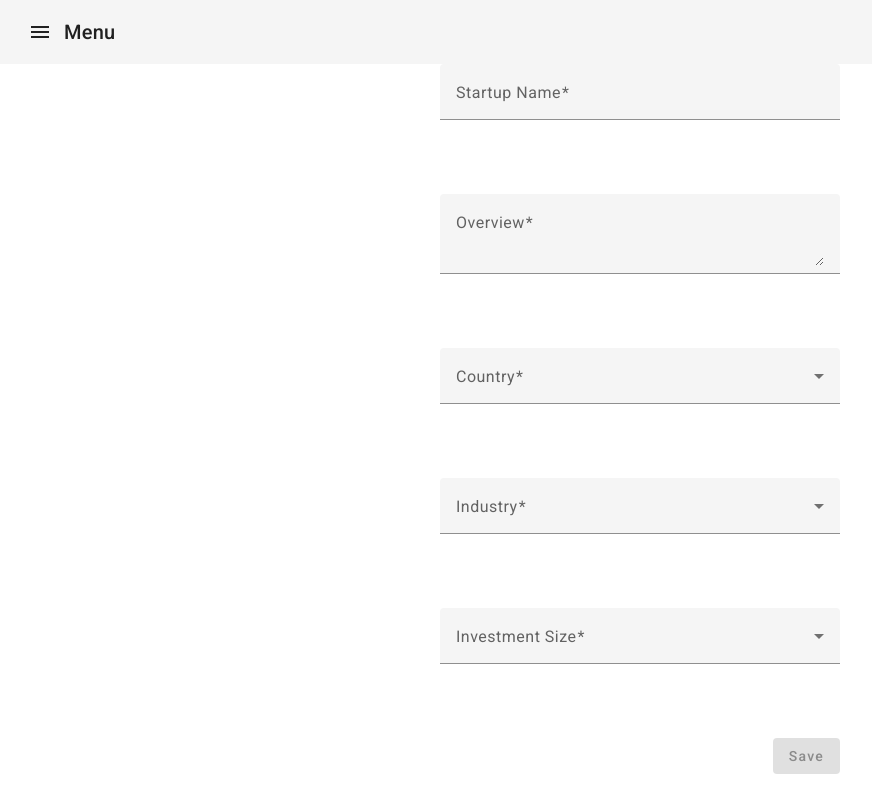
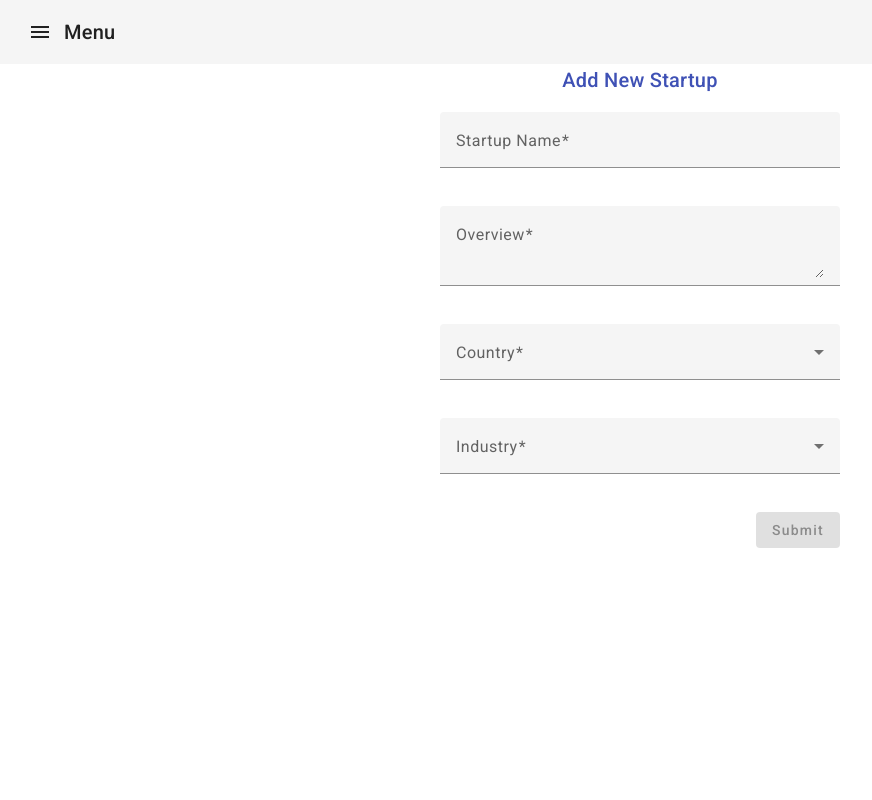
Before and after one commit to altech34503/StInv, an Angular app: page /add-startup in a window 1280 px wide. Shown: the whole page, without its empty margins (0-872 px from the left). Built offline with nearby package versions, Linux system fonts and the light colour scheme.

Commit message:
added titles to investor form and startup + css styling

```diff
--- a/src/app/add-investor/add-investor.component.html
+++ b/src/app/add-investor/add-investor.component.html
@@ -1,5 +1,5 @@
 <section class="container py-4">
-    <h2 class="mb-4 text-center">Add Investor</h2>
+  <h2 class="mb-4 text-center">Add New Investor</h2> <!-- Add Title -->
 
   <form [formGroup]="investorForm" (ngSubmit)="addInvestor()">
     <mat-form-field appearance="fill" class="form-field">
@@ -28,19 +28,7 @@
       </mat-select>
     </mat-form-field>
 
-      <mat-form-field appearance="fill" class="form-field">
-        <mat-label>Investment Size</mat-label>
-        <mat-select formControlName="investmentSizeId" required>
-          <mat-option *ngFor="let size of investmentSizes" [value]="size.id">{{ size.name }}</mat-option>
-        </mat-select>
-      </mat-form-field>
-
-      <button
-        mat-raised-button
-        color="primary"
-        type="submit"
-        [disabled]="!investorForm.valid"
-      >
+    <button mat-raised-button color="primary" type="submit" [disabled]="!investorForm.valid">
       Submit
     </button>
   </form>
--- a/src/app/add-startup/add-startup.component.html
+++ b/src/app/add-startup/add-startup.component.html
@@ -1,70 +1,35 @@
+<section class="container py-4">
+  <h2 class="mb-4 text-center">Add New Startup</h2> <!-- Add Title -->
+
   <form [formGroup]="startupForm" (ngSubmit)="addStartup()">
-  <mat-form-field>
+    <mat-form-field appearance="fill" class="form-field">
       <mat-label>Startup Name</mat-label>
-    <input matInput type="text" formControlName="nameStartup" />
-    <mat-error *ngIf="nameStartup.invalid && nameStartup.touched">
-      Startup name is required.
-    </mat-error>
+      <input matInput formControlName="nameStartup" required />
+      <mat-error *ngIf="startupForm.get('nameStartup')?.invalid">Name is required</mat-error>
     </mat-form-field>
-  <br />
 
-  <mat-form-field>
+    <mat-form-field appearance="fill" class="form-field">
       <mat-label>Overview</mat-label>
-    <textarea matInput formControlName="overviewStartup"></textarea>
-    <mat-error *ngIf="overviewStartup.invalid && overviewStartup.touched">
-      Overview is required.
-    </mat-error>
+      <textarea matInput formControlName="overviewStartup" required></textarea>
+      <mat-error *ngIf="startupForm.get('overviewStartup')?.invalid">Overview is required</mat-error>
     </mat-form-field>
-  <br />
 
-  <mat-form-field>
+    <mat-form-field appearance="fill" class="form-field">
       <mat-label>Country</mat-label>
-    <mat-select formControlName="countryId">
-      <mat-option *ngFor="let country of countries" [value]="country.id">
-        {{ country.name }}
-      </mat-option>
+      <mat-select formControlName="countryId" required>
+        <mat-option *ngFor="let country of countries" [value]="country.id">{{ country.name }}</mat-option>
       </mat-select>
-    <mat-error *ngIf="countryId.invalid && countryId.touched">
-      Please select a country.
-    </mat-error>
     </mat-form-field>
-  <br />
 
-  <mat-form-field>
+    <mat-form-field appearance="fill" class="form-field">
       <mat-label>Industry</mat-label>
-    <mat-select formControlName="industryId">
-      <mat-option *ngFor="let industry of industries" [value]="industry.id">
-        {{ industry.name }}
-      </mat-option>
+      <mat-select formControlName="industryId" required>
+        <mat-option *ngFor="let industry of industries" [value]="industry.id">{{ industry.name }}</mat-option>
       </mat-select>
-    <mat-error *ngIf="industryId.invalid && industryId.touched">
-      Please select an industry.
-    </mat-error>
     </mat-form-field>
-  <br />
 
-  <mat-form-field>
-    <mat-label>Investment Size</mat-label>
-    <mat-select formControlName="investmentSizeId">
-      <mat-option
-        *ngFor="let investment of investments"
-        [value]="investment.id"
-      >
-        {{ investment.name }}
-      </mat-option>
-    </mat-select>
-    <mat-error *ngIf="investmentSizeId.invalid && investmentSizeId.touched">
-      Please select an investment size.
-    </mat-error>
-  </mat-form-field>
-  <br />
-
-  <button
-    mat-raised-button
-    color="primary"
-    type="submit"
-    [disabled]="startupForm.invalid"
-  >
-    Save
+    <button mat-raised-button color="primary" type="submit" [disabled]="!startupForm.valid">
+      Submit
     </button>
   </form>
+</section>
--- a/src/styles.css
+++ b/src/styles.css
@@ -2,3 +2,11 @@
 
 html, body { height: 100%; }
 body { margin: 0; font-family: Roboto, "Helvetica Neue", sans-serif; }
+
+h2 {
+  font-size: 2rem;
+  font-weight: bold;
+  color: #3f51b5; /* Use a consistent color from your platform's theme */
+  text-align: center;
+  margin-bottom: 1.5rem;
+}
```
Lines whose indentation alone changed are shown as unchanged.
